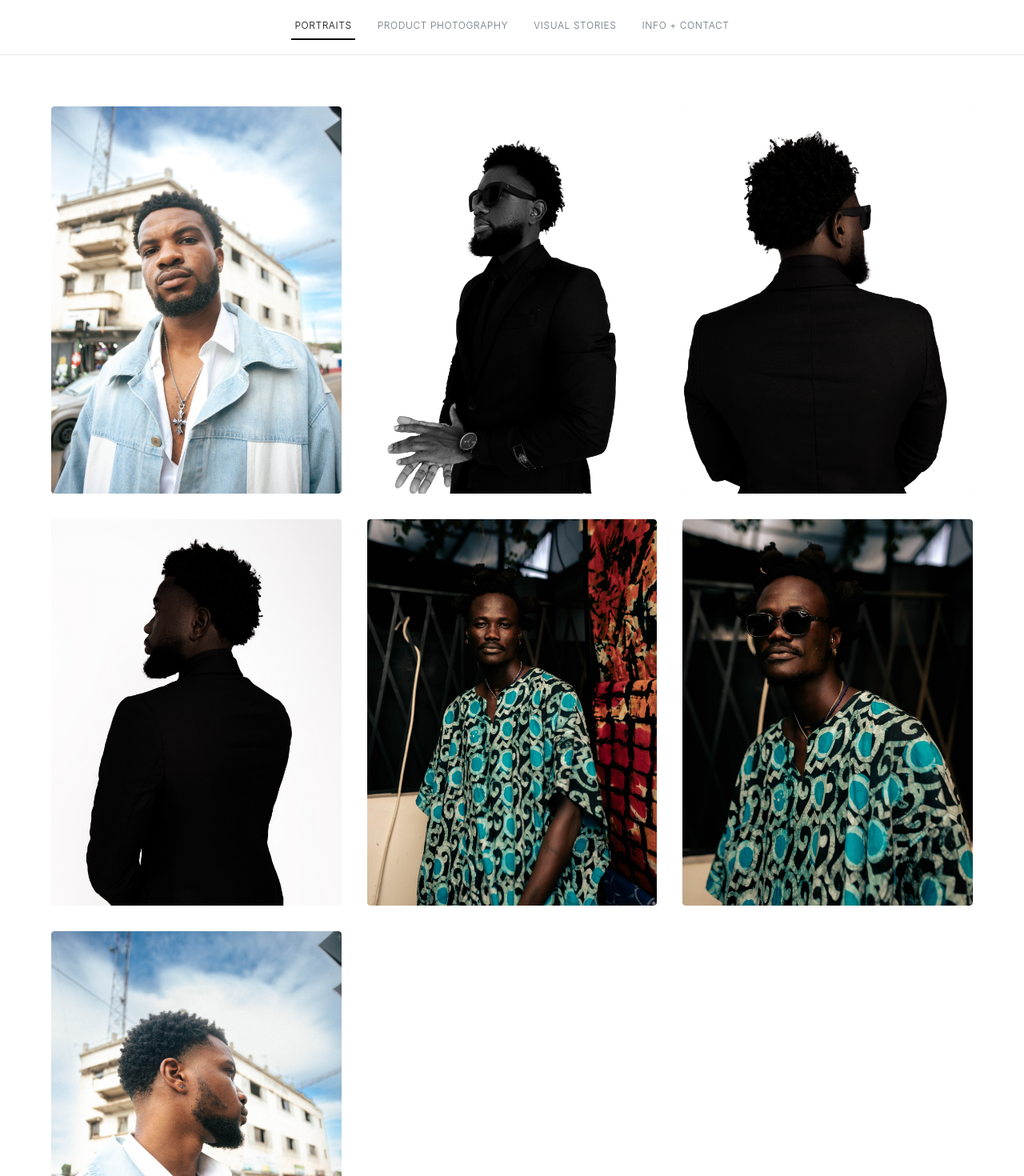
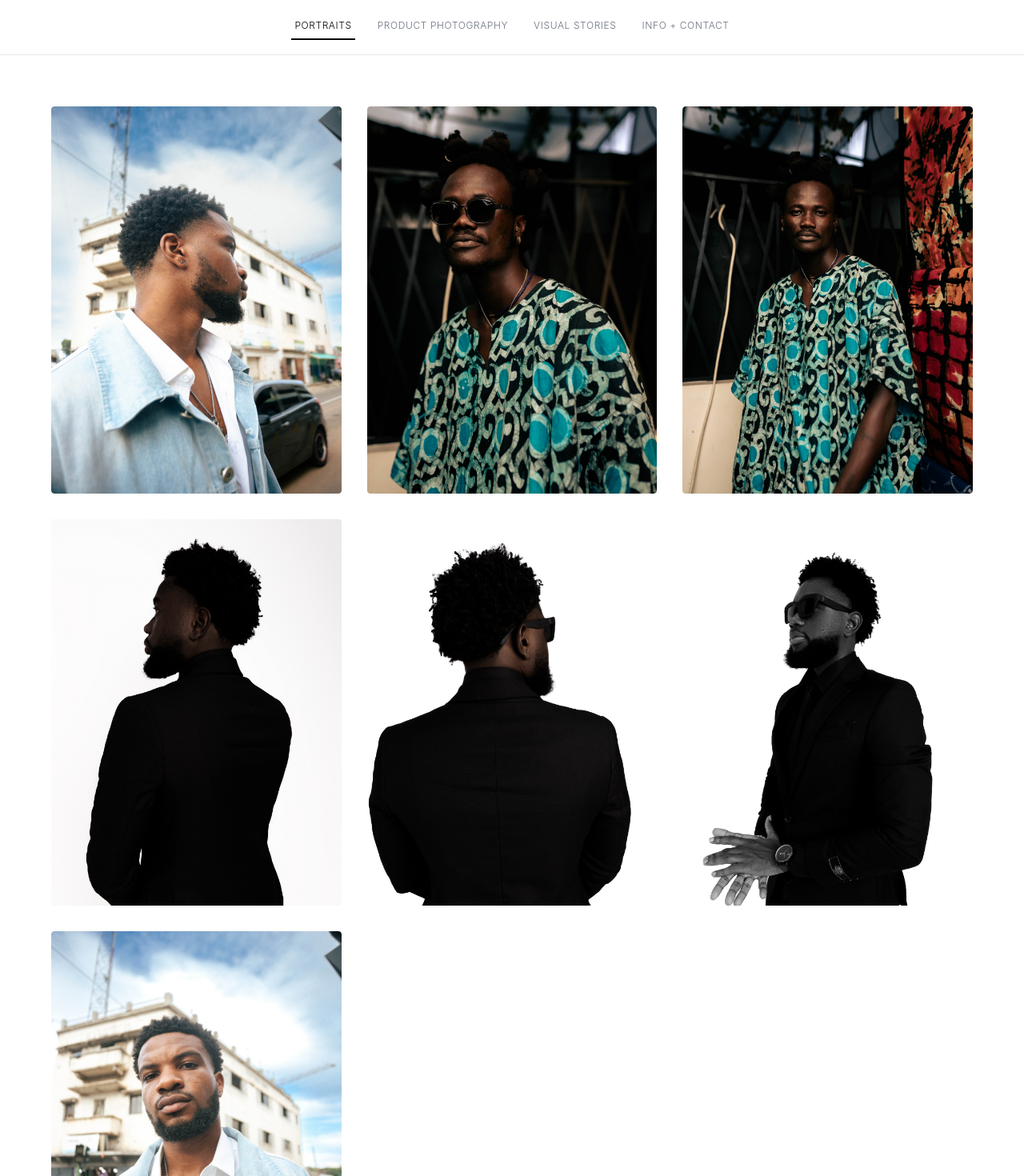
Before and after one commit to Fxmadeworlator/maxwell, a React (Vite) app: page / in a window 1280 px wide. Shown: the part 60-1530 px from the top of the page at 80% size. Built offline with nearby package versions, Linux system fonts and the light colour scheme.

Commit message:
Reorder portrait images
Reorder the images in the Portraits section to match the user's specified order. The previous order had IMG_6741.JPG as the last image, and this change corrects it to the desired sequence.

```diff
--- a/src/pages/Index.tsx
+++ b/src/pages/Index.tsx
@@ -75,17 +75,17 @@ const PortraitsSection = () => {
   const images = [
     {
       id: 1,
-      src: "/lovable-uploads/1764c3ed-2154-465c-a523-e4270a15e96f.png",
+      src: "/lovable-uploads/73d7bd78-7241-4fb9-bf56-b8045ffb3e73.png",
       title: "Portrait I"
     },
     {
       id: 2,
-      src: "/lovable-uploads/ef8330eb-e897-456e-9798-f9c70d955c75.png",
+      src: "/lovable-uploads/4f5b6963-004f-4d29-babe-58205ed6882a.png",
       title: "Portrait II"
     },
     {
       id: 3,
-      src: "/lovable-uploads/b64392d8-4c42-4d33-a18f-818a574c0aeb.png",
+      src: "/lovable-uploads/fdc70fed-f854-42ce-9822-1b13f91c417f.png",
       title: "Portrait III"
     },
     {
@@ -95,17 +95,17 @@ const PortraitsSection = () => {
     },
     {
       id: 5,
-      src: "/lovable-uploads/fdc70fed-f854-42ce-9822-1b13f91c417f.png",
+      src: "/lovable-uploads/b64392d8-4c42-4d33-a18f-818a574c0aeb.png",
       title: "Portrait V"
     },
     {
       id: 6,
-      src: "/lovable-uploads/4f5b6963-004f-4d29-babe-58205ed6882a.png",
+      src: "/lovable-uploads/ef8330eb-e897-456e-9798-f9c70d955c75.png",
       title: "Portrait VI"
     },
     {
       id: 7,
-      src: "/lovable-uploads/73d7bd78-7241-4fb9-bf56-b8045ffb3e73.png",
+      src: "/lovable-uploads/1764c3ed-2154-465c-a523-e4270a15e96f.png",
       title: "Portrait VII"
     },
   ];
```
